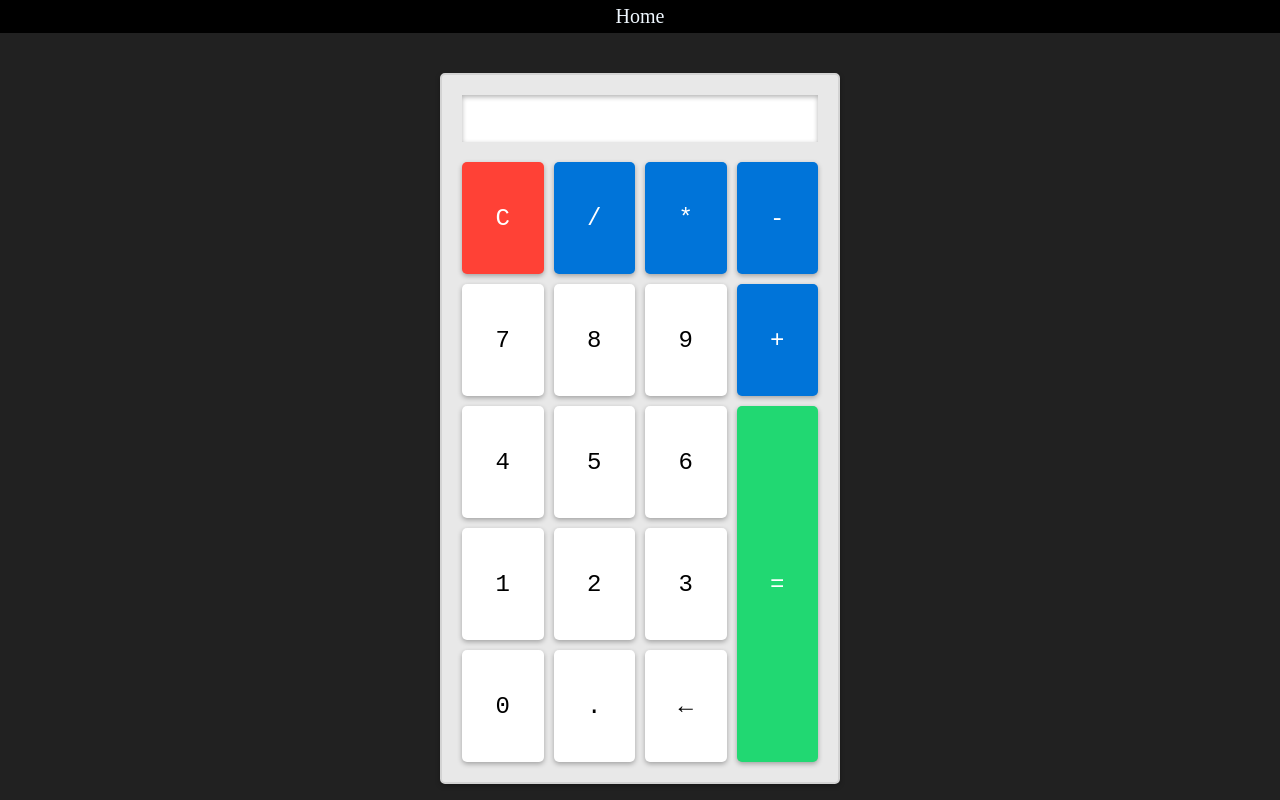
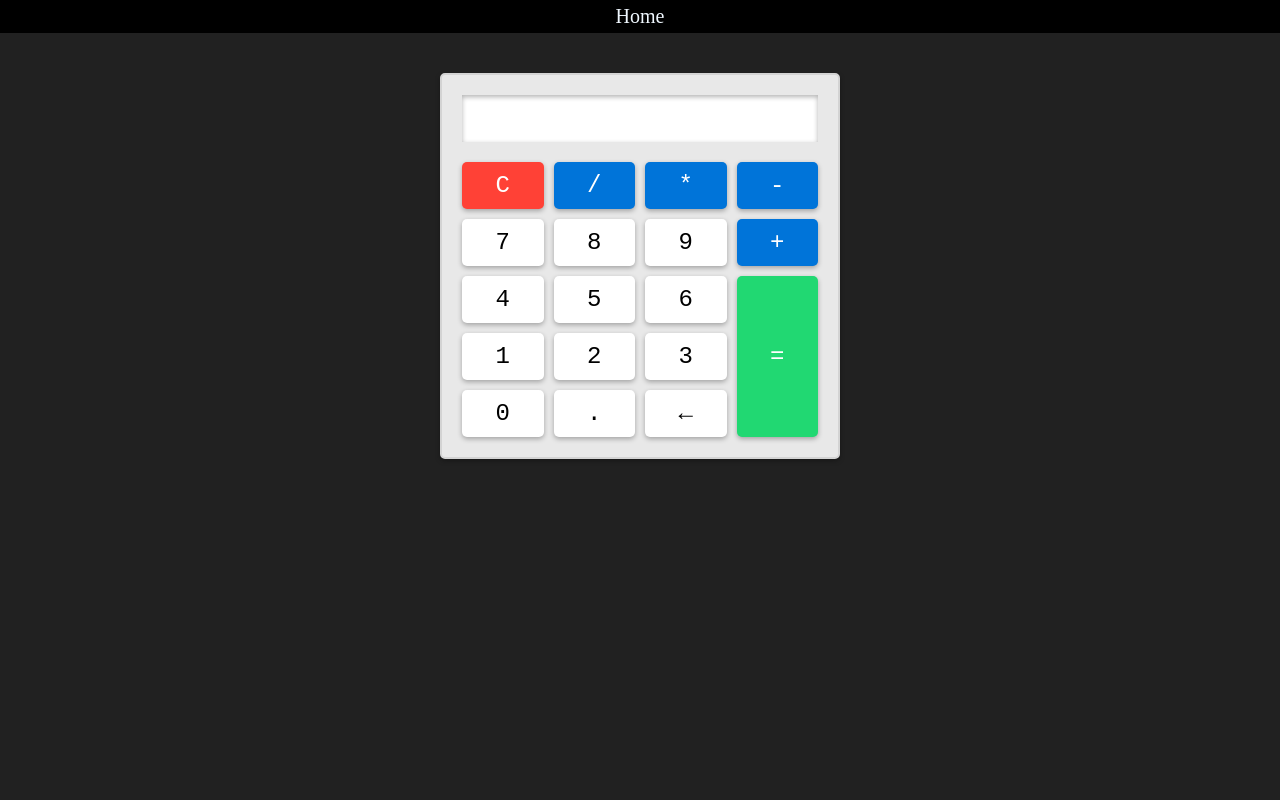
Before and after one commit to faisaltinza/MYJSPROJECTS, a plain HTML site: page simplecalc.html in a window 1280 px wide. Drawn offline with Linux system fonts and the light colour scheme; a web font is replaced by a local one.

Commit message:
Add files via upload

```diff
--- a/simplecalc.css
+++ b/simplecalc.css
@@ -31,7 +31,6 @@ body{
   grid-template-columns: repeat(4, 1fr);
   grid-gap: 10px;
   margin-top: 20px;
-  height: calc(100vh - 200px);
 }
 button{
   padding: 10px;
```
